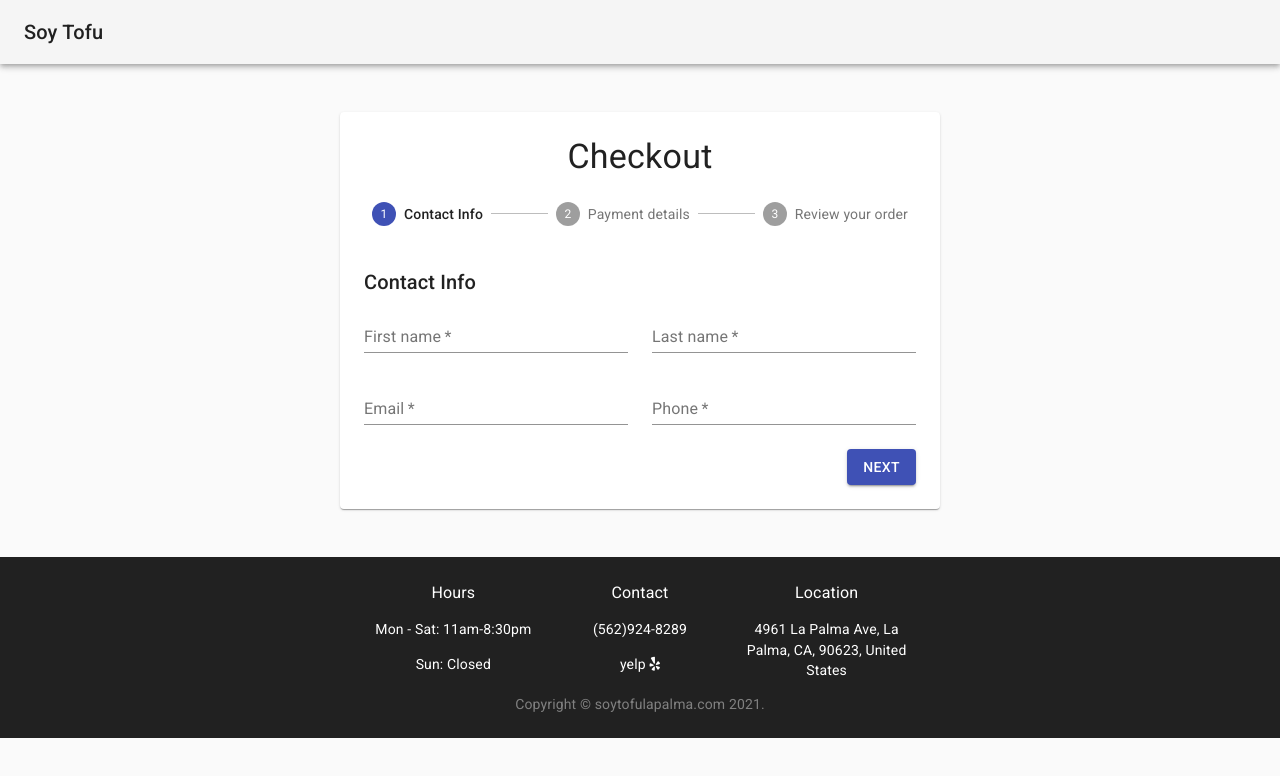
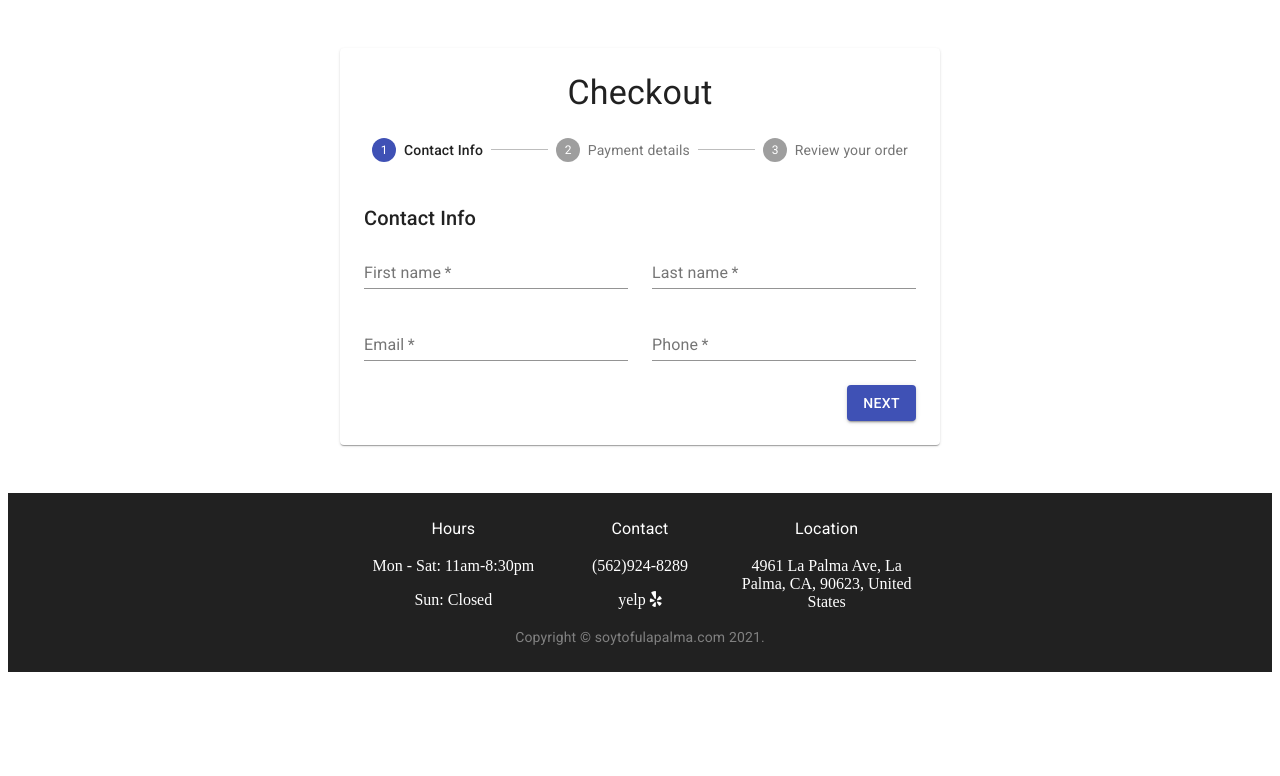
Before and after one commit to nickdmrco/Soy_Tofu, a React (Create React App) app in the folder client/: page / in a window 1280 px wide. Shown: the top 776 px of the page. Built offline with nearby package versions, Linux system fonts and the light colour scheme; the HTML template or start-up script is replaced by a standard one.

Commit message:
reordered components

```diff
--- a/client/src/App.js
+++ b/client/src/App.js
@@ -1,11 +1,9 @@
-import Checkout from './components/Checkout'
-import Footer from './components/Footer'
+import Checkout from './Checkout'
 
 const App = () => {
   return (
     <>
       <Checkout></Checkout>
-      <Footer></Footer>
     </>
   )
 }
--- a/client/src/components/Checkout/Checkout.js
+++ b/client/src/Checkout.js
@@ -1,17 +1,15 @@
 import React from 'react'
 import { makeStyles } from '@material-ui/core/styles'
-import CssBaseline from '@material-ui/core/CssBaseline'
-import AppBar from '@material-ui/core/AppBar'
-import Toolbar from '@material-ui/core/Toolbar'
 import Paper from '@material-ui/core/Paper'
 import Stepper from '@material-ui/core/Stepper'
 import Step from '@material-ui/core/Step'
 import StepLabel from '@material-ui/core/StepLabel'
 import Button from '@material-ui/core/Button'
 import Typography from '@material-ui/core/Typography'
-import ContactInfo from './ContactInfo'
-import PaymentForm from './PaymentForm'
-import ReviewForm from './ReviewForm'
+import ContactInfo from './components/ContactInfo'
+import PaymentForm from './components/PaymentForm'
+import ReviewForm from './components/ReviewForm'
+import Footer from './components/Footer'
 
 const useStyles = makeStyles((theme) => ({
   appBar: {
@@ -79,14 +77,6 @@ const Checkout = () => {
 
   return (
     <React.Fragment>
-      <CssBaseline />
-      <AppBar position="absolute" color="default" className={classes.appBar}>
-        <Toolbar>
-          <Typography variant="h6" color="inherit" noWrap>
-            Soy Tofu
-          </Typography>
-        </Toolbar>
-      </AppBar>
       <main className={classes.layout}>
         <Paper className={classes.paper}>
           <Typography component="h1" variant="h4" align="center">
@@ -133,6 +123,7 @@ const Checkout = () => {
           </React.Fragment>
         </Paper>
       </main>
+      <Footer></Footer>
     </React.Fragment>
   );
 }
--- a/client/src/components/Checkout/index.js
+++ /dev/null
@@ -1 +0,0 @@
-export { default } from './Checkout.js'
```
Also changed, not shown: client/src/Components/ContactInfo/ContactInfo.js (renamed from client/src/components/Checkout/ContactInfo/ContactInfo.js), client/src/Components/ContactInfo/index.js (renamed from client/src/components/Checkout/ContactInfo/index.js), client/src/Components/PaymentForm/PaymentForm.js (renamed from client/src/components/Checkout/PaymentForm/PaymentForm.js), client/src/Components/PaymentForm/index.js (renamed from client/src/components/Checkout/PaymentForm/index.js), client/src/Components/ReviewForm/ReviewForm.js (renamed from client/src/components/Checkout/ReviewForm/ReviewForm.js), client/src/Components/ReviewForm/index.js (renamed from client/src/components/Checkout/ReviewForm/index.js).
